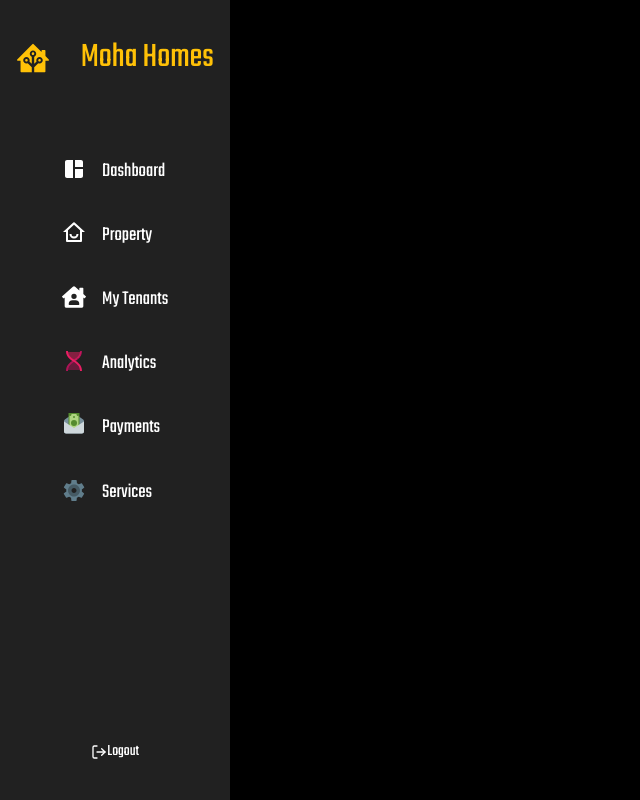
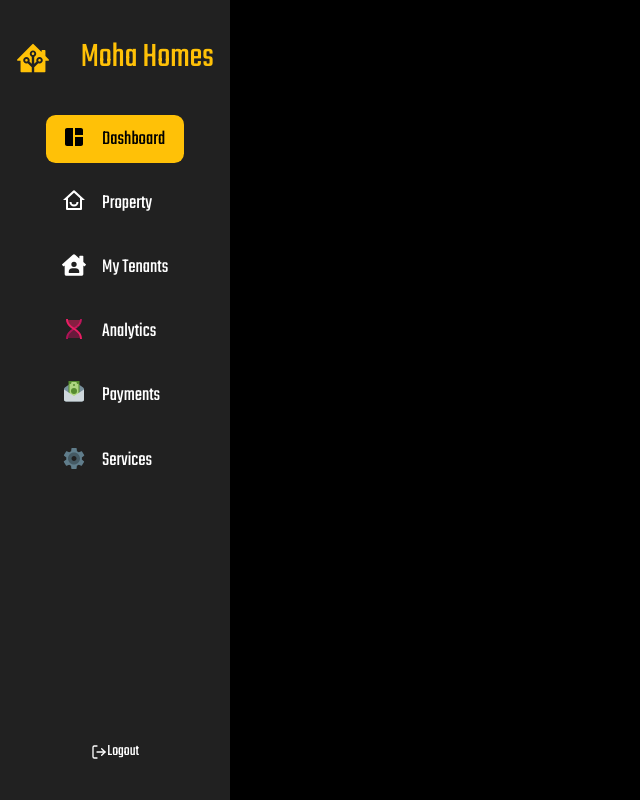
Before and after one commit to NoelOsiro/mohaapts, a React (Create React App) app: page / in a window 1280 px wide. Shown: the whole page, without its empty margins (0-640 px from the left). Built offline with nearby package versions, Linux system fonts and the light colour scheme.

Commit message:
Finished Sidebar

```diff
--- a/src/Components/Sidebar/Links.ts
+++ b/src/Components/Sidebar/Links.ts
@@ -6,6 +6,7 @@ import { FcBiotech, FcMoneyTransfer, FcSettings } from "react-icons/fc";
 
 
 export interface ILink{
+    id:number;
     href:string;
     icon:IconType;
     text:string;
@@ -13,31 +14,37 @@ export interface ILink{
 
 export const SidebarLinks:ILink[]=[
     {
+        id:1,
         href:"#",
         icon:MdSpaceDashboard,
         text: "Dashboard"
     },
     {
+        id:2,
         href:"#",
         icon:RiHomeSmileLine,
         text: "Property"
     },
     {
+        id:3,
         href:"#",
         icon:FaHouseUser,
         text: "My Tenants"
     },
     {
+        id:4,
         href:"#",
         icon:FcBiotech,
         text: "Analytics"
     },
     {
+        id:5,
         href:"#",
         icon:FcMoneyTransfer,
         text: "Payments"
     },
     {
+        id:6,
         href:"#",
         icon:FcSettings,
         text: "Services"
--- a/src/Components/Sidebar/Sidebar.tsx
+++ b/src/Components/Sidebar/Sidebar.tsx
@@ -1,18 +1,13 @@
 import React, { useState, useEffect } from "react";
 
-import { FcBiotech } from "react-icons/fc";
 import { SiHomeassistant } from "react-icons/si";
-import { MdSpaceDashboard } from "react-icons/md";
-import { RiHomeSmileLine } from "react-icons/ri";
-import { FaCreditCard, FaHouseUser } from "react-icons/fa";
 import { FiLogOut } from "react-icons/fi";
-import scrollreveal from "scrollreveal";
 import { Brand, LinkDiv, LinksList, ListItem, LogoutBtn, Section, Toggle, Top } from "./sidebarStyles";
 import { SidebarLinks, ILink } from './Links';
 
 
 const Sidebar = () => {
-
+  const [currentLink, setCurrentLink] = useState(1)
   return (
     <>
       <Section>
@@ -25,7 +20,8 @@ const Sidebar = () => {
           <LinkDiv>
             <LinksList>
               {SidebarLinks.map((link: ILink) => (
-                <ListItem>
+                <ListItem key={link.id} className={currentLink === link.id ? "active" : ""}
+                onClick={() => setCurrentLink(link.id)}>
                   <a href={link.href}>
                     <link.icon/>
                     <span>{link.text}</span>
--- a/src/Components/Sidebar/sidebarStyles.tsx
+++ b/src/Components/Sidebar/sidebarStyles.tsx
@@ -21,7 +21,7 @@ export const Section = styled.section`
 `;
 
 export const Toggle = styled.div`
-    display:none
+    display:none;
     @media screen and (min-width: 280px) and (max-width: 1080px) {
         display: block;
         color: white;
@@ -68,6 +68,12 @@ export const LinksList = styled.ul`
 export const ListItem = styled.li`
     padding: 0.6rem 1rem;
     border-radius: 0.6rem;
+    &.active {
+        background-color: #ffc107;
+        a {
+        color: black;
+        }
+    };
     &:hover {
         background-color: #ffc107;
     a {
@@ -86,12 +92,7 @@ export const ListItem = styled.li`
     span {
         font-size: 20px;
         }
-    .active {
-        background-color: #ffc107;
-        a {
-        color: black;
-        }
-    }
+
 `
 export const LogoutBtn = styled.div`
     padding: 0.3rem 1rem;
```
Also changed, not shown: 1 other file (tests, documents, lock files or other folders).
